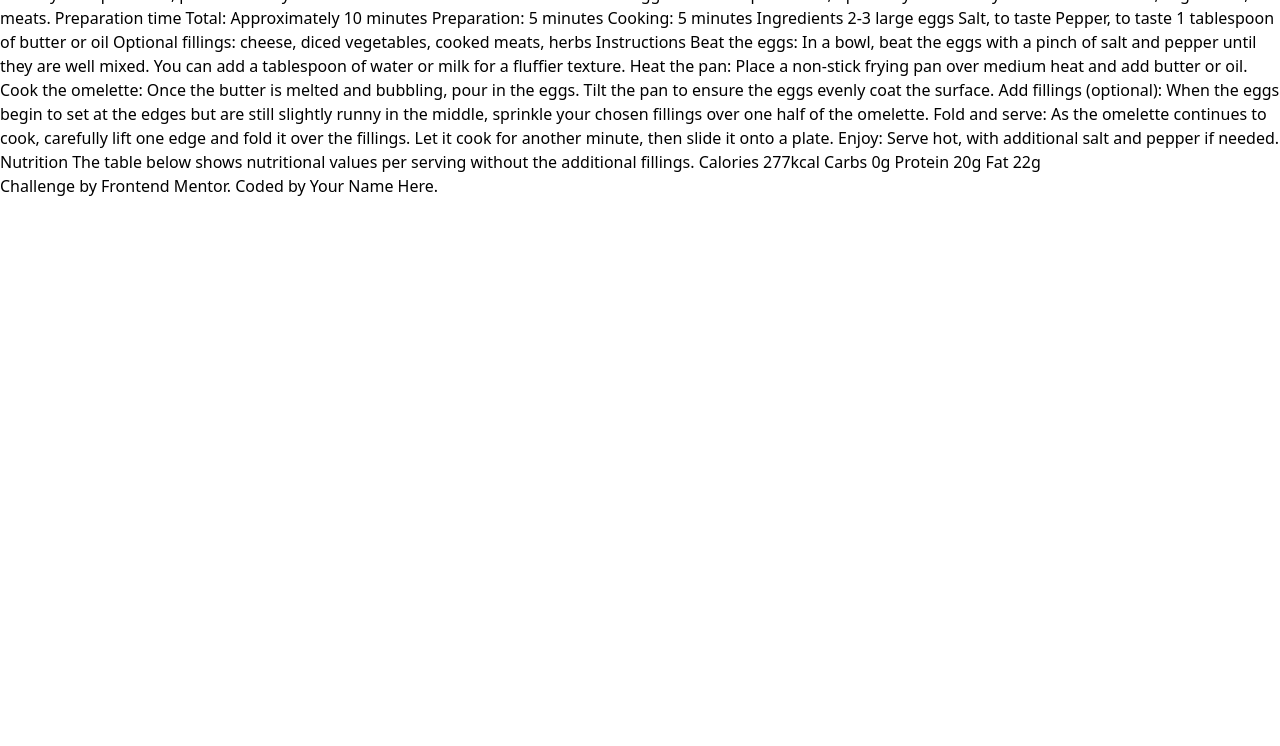
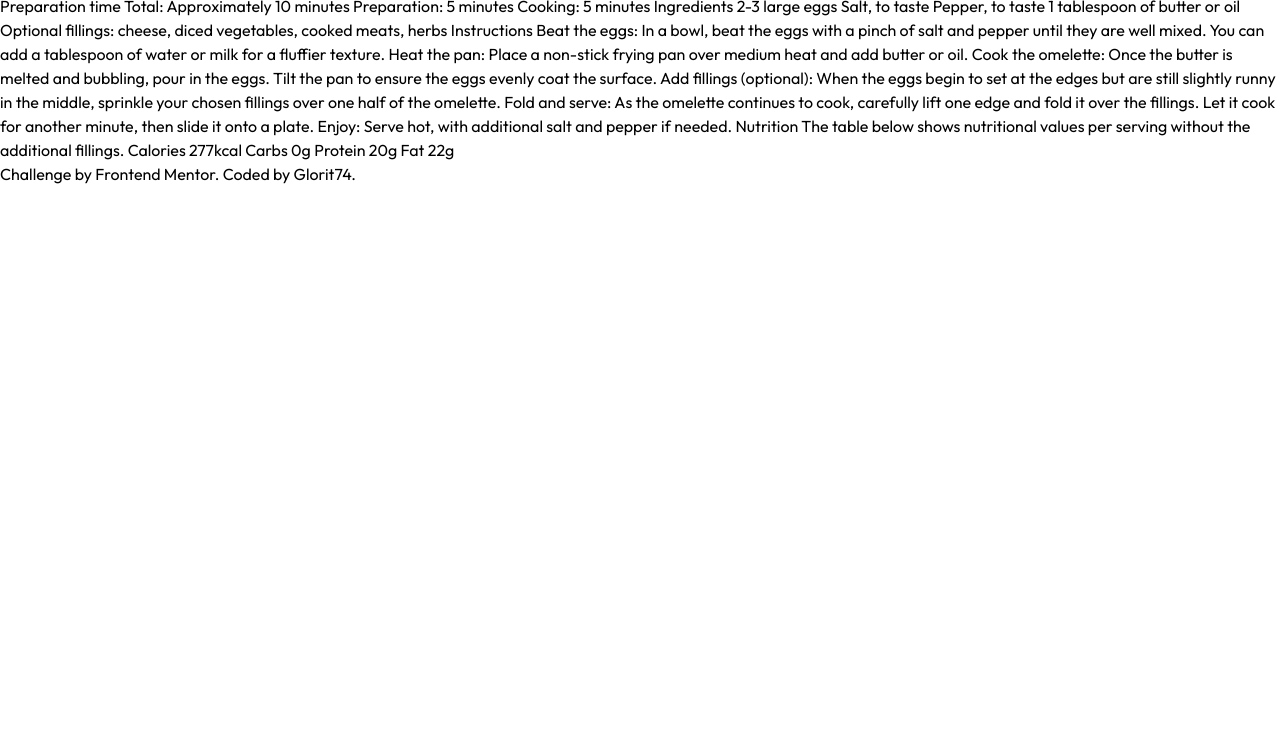
Before and after one commit to Glorit74/recipe-page-main, a plain HTML site: page src/index.html in a window 1280 px wide. Shown: the part 54-800 px from the top of the page. Drawn offline with Linux system fonts and the light colour scheme.

Commit message:
colors, fonts

```diff
--- a/src/index.html
+++ b/src/index.html
@@ -9,12 +9,21 @@
       sizes="32x32"
       href="./assets/images/favicon-32x32.png"
     />
-
+    <link rel="preconnect" href="https://fonts.googleapis.com" />
+    <link rel="preconnect" href="https://fonts.gstatic.com" crossorigin />
+    <link
+      href="https://fonts.googleapis.com/css2?family=Young+Serif&display=swap"
+      rel="stylesheet"
+    />
+    <link
+      href="https://fonts.googleapis.com/css2?family=Outfit:wght@100..900&family=Young+Serif&display=swap"
+      rel="stylesheet"
+    />
     <title>Frontend Mentor | Recipe page</title>
     <link href="./output.css" rel="stylesheet" />
   </head>
   <body>
-    <h1 class="text-3xl font-bold">Simple Omelette Recipe</h1>
+    <h1 class="text-3xl font-bold text-brown">Simple Omelette Recipe</h1>
 
     An easy and quick dish, perfect for any meal. This classic omelette combines
     beaten eggs cooked to perfection, optionally filled with your choice of
@@ -40,7 +49,7 @@
       Challenge by
       <a href="https://www.frontendmentor.io?ref=challenge" target="_blank"
         >Frontend Mentor</a
-      >. Coded by <a href="#">Your Name Here</a>.
+      >. Coded by Glorit74.
     </div>
   </body>
 </html>
--- a/tailwind.config.js
+++ b/tailwind.config.js
@@ -2,6 +2,29 @@
 module.exports = {
   content: ["./src/**/*.{html,js}"],
   theme: {
+    screens: {
+      xs: "375px",
+      md: "750px",
+      lg: "1440px",
+    },
+    colors: {
+      primary: "hsl(14, 45%, 36%)",
+      primaryDark: "hsl(332, 51%, 32%)",
+      white: "hsl(0, 0%, 100%)",
+      roseWhite: "hsl(330, 100%, 98%)",
+      eggshell: "hsl(30, 54%, 90%)",
+      grey: "hsl(30, 18%, 87%)",
+      brown: "hsl(30, 10%, 34%)",
+      charcoalDark: "hsl(24, 5%, 18%)",
+    },
+
+    fontFamily: {
+      serif: ["Young", "serif"],
+      sans: ["Outfit", "sans-serif"],
+    },
+    fontSize: {
+      normal: "16px",
+    },
     extend: {},
   },
   plugins: [],
```
Also changed, not shown: src/output.css.
